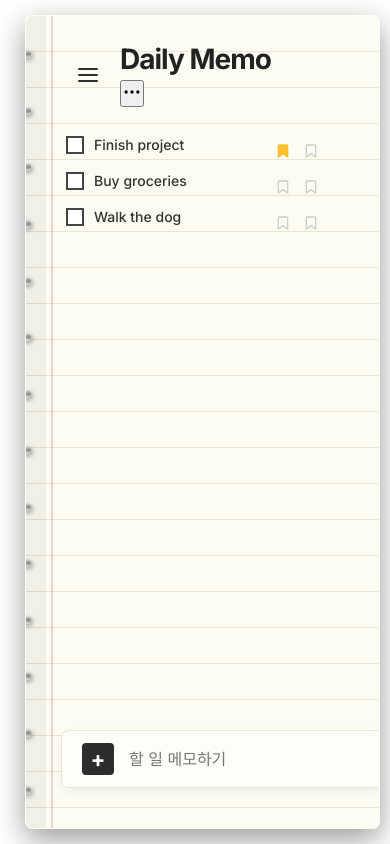
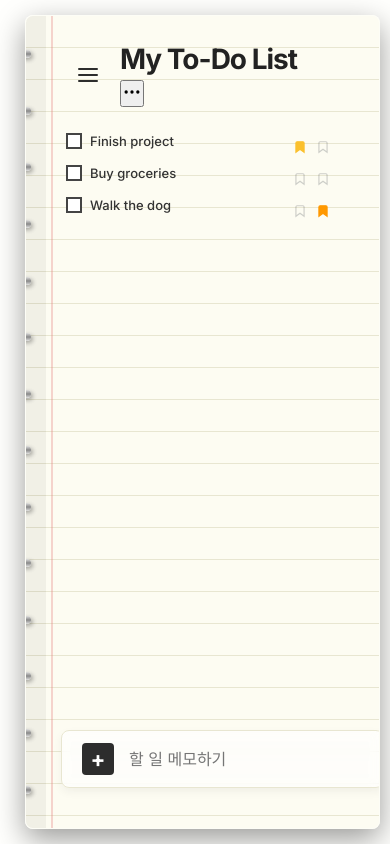
Before and after one commit to apprehu057-hash/with, a plain HTML site: page index.html in a window 390 px wide. Drawn offline with Linux system fonts and the light colour scheme.

Commit message:
Add files via upload

```diff
--- a/index.html
+++ b/index.html
@@ -90,19 +90,6 @@
 
             <div class="lists-section">
                 <div class="section-title">목록</div>
-                <a href="#" class="nav-item active">
-                    <svg xmlns="http://www.w3.org/2000/svg" width="20" height="20" viewBox="0 0 24 24" fill="none"
-                        stroke="currentColor" stroke-width="2" stroke-linecap="round" stroke-linejoin="round">
-                        <line x1="8" y1="6" x2="21" y2="6"></line>
-                        <line x1="8" y1="12" x2="21" y2="12"></line>
-                        <line x1="8" y1="18" x2="21" y2="18"></line>
-                        <line x1="3" y1="6" x2="3.01" y2="6"></line>
-                        <line x1="3" y1="12" x2="3.01" y2="12"></line>
-                        <line x1="3" y1="18" x2="3.01" y2="18"></line>
-                    </svg>
-                    <span>Daily Memo</span>
-                    <span class="count" id="task-count">0</span>
-                </a>
             </div>
 
             <div class="sidebar-footer">
@@ -127,7 +114,7 @@
                     </svg>
                 </button>
                 <div class="header-titles">
-                    <h1>Daily Memo</h1>
+                    <h1>My To-Do List</h1>
                     <div class="header-actions">
                         <button class="icon-btn"><svg xmlns="http://www.w3.org/2000/svg" width="20" height="20"
                                 viewBox="0 0 24 24" fill="none" stroke="currentColor" stroke-width="2"
--- a/script.js
+++ b/script.js
@@ -26,15 +26,15 @@ document.addEventListener('DOMContentLoaded', () => {
     }
 
     // --- State Management ---
-    let currentList = localStorage.getItem('currentList') || 'Daily Memo';
+    let currentList = localStorage.getItem('currentList') || 'My To-Do List';
 
     function loadTasks() {
         const saved = localStorage.getItem('todoTasks');
         return saved ? JSON.parse(saved) : {
-            'Daily Memo': [
-                { text: "Buy groceries", completed: false, priority: false, dateAdded: new Date().toISOString() },
-                { text: "Walk the dog", completed: false, priority: false, dateAdded: new Date().toISOString() },
-                { text: "Finish project", completed: false, priority: true, dateAdded: new Date().toISOString() }
+            'My To-Do List': [
+                { text: "Buy groceries", completed: false, priority: false, isToday: false, dateAdded: new Date().toISOString() },
+                { text: "Walk the dog", completed: false, priority: false, isToday: true, dateAdded: new Date().toISOString() },
+                { text: "Finish project", completed: false, priority: true, isToday: false, dateAdded: new Date().toISOString() }
             ]
         };
     }
@@ -48,7 +48,7 @@ document.addEventListener('DOMContentLoaded', () => {
 
     // Ensure currentList is valid, otherwise fallback
     if (!tasks[currentList]) {
-        currentList = Object.keys(tasks)[0] || 'Daily Memo';
+        currentList = Object.keys(tasks)[0] || 'My To-Do List';
         if (!tasks[currentList]) {
             tasks[currentList] = [];
         }
--- a/style.css
+++ b/style.css
@@ -699,38 +699,49 @@ body::before {
 
     /* Mobile Task List Adjustments */
     .task-text {
-        font-size: 14px;
+        font-size: 13px !important;
+        line-height: 32px !important;
     }
 
     .priority-btn,
     .today-btn,
     .delete-btn,
     .edit-btn {
-        padding: 4px;
+        padding: 3px !important;
     }
 
     .priority-btn svg,
     .today-btn svg,
     .delete-btn svg,
     .edit-btn svg {
-        width: 16px;
-        height: 16px;
+        width: 14px !important;
+        height: 14px !important;
     }
 
     .custom-checkbox {
-        width: 18px;
-        height: 18px;
+        width: 16px !important;
+        height: 16px !important;
+    }
+
+    .custom-checkbox:checked::after {
+        font-size: 12px !important;
     }
 
     .left-content {
-        gap: 10px;
+        gap: 8px !important;
     }
 
     .actions-div {
-        gap: 4px !important;
+        gap: 3px !important;
     }
 
     #todo-list li {
-        padding: 0 5px;
+        height: 32px !important;
+        padding: 0 5px 2px 5px !important;
+    }
+
+    .content {
+        background-size: 100% 32px !important;
+        background-image: linear-gradient(transparent 31px, var(--paper-line) 1px) !important;
     }
 }
```
